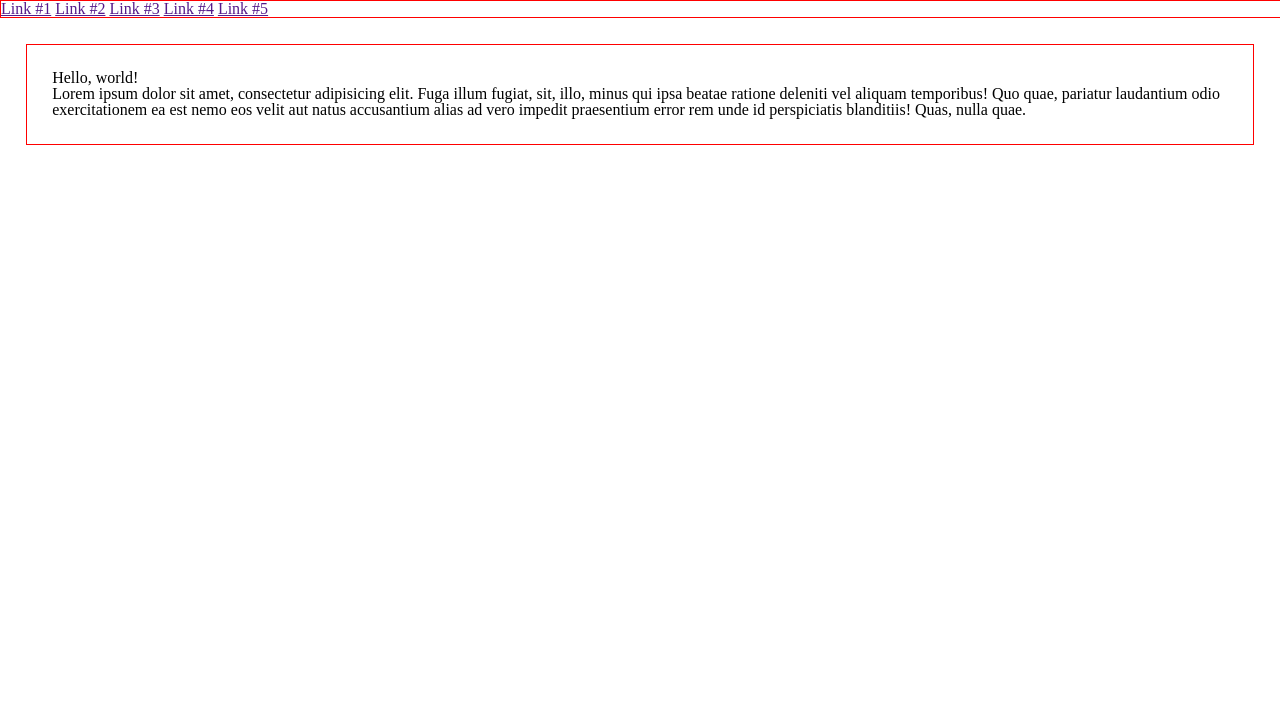
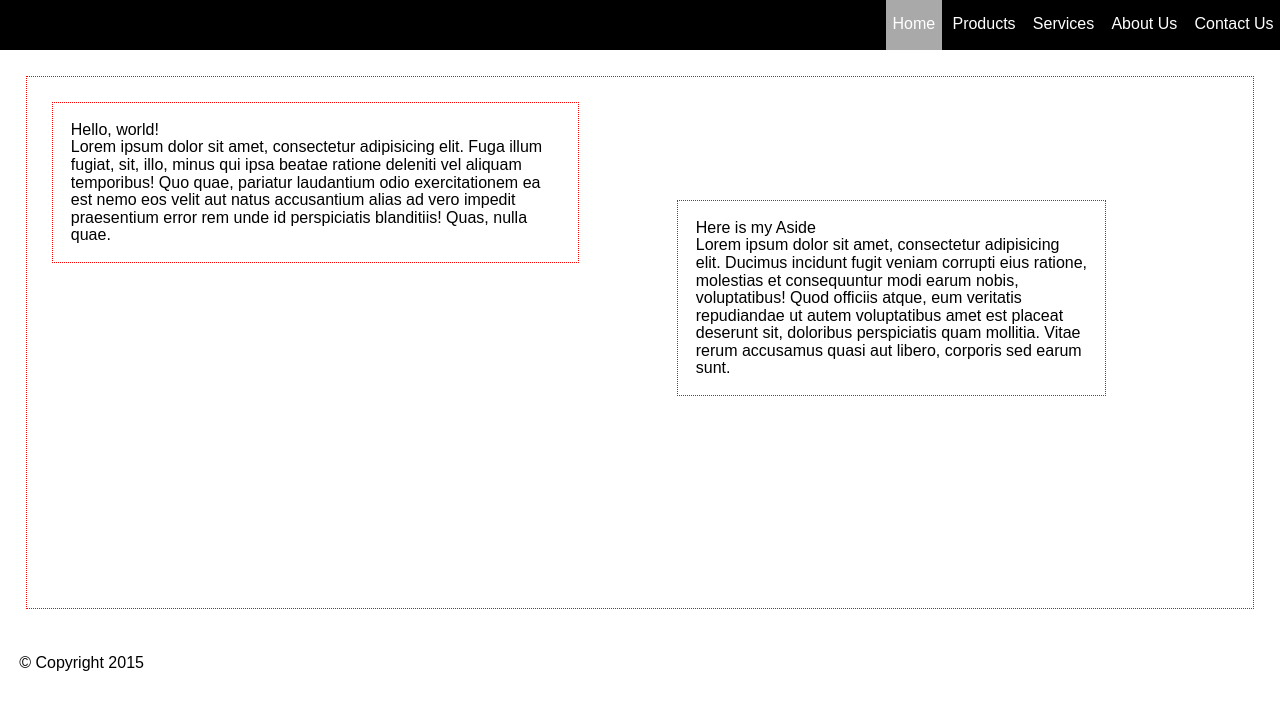
Before and after one commit to GeorgianCollege/COMP1002-Lesson10, a plain HTML site: page index.html in a window 1280 px wide. Drawn offline with Linux system fonts and the light colour scheme.

Commit message:
added more styles to main.css

```diff
--- a/Content/main.css
+++ b/Content/main.css
@@ -1,7 +1,10 @@
-.container {
-	margin: 2%;
-	padding: 2%;
+body {
+	font-family: Arial, Helvetica, sans-serif;
+	font-size: 100%;
+	line-height: 1.1em;
 }
+
+
 
 /* layout styles for column widths */
 .col-1 {
@@ -53,10 +56,63 @@
 }
 
 .testBorder {
-	border: 1px solid red;
+	border: 1px dotted red;
 }
 
 /* navigation sytles */
+header {
+	overflow: auto;
+}
+
+.active {
+	background-color: darkgray;
+}
+
+.nav {
+	height: 50px;
+	background-color: black;
+}
+
+.nav ul {
+	text-align: right;
+}
+
 .nav li {
-	display: inline;
+	display: inline-block;
+	padding: 15px 0.5% 5px 0.5%;
+	height: 50px;
 }
+
+.nav li:hover {
+	background-color: grey;
+}
+
+.nav a {
+	text-decoration: none;
+	color: white;
+}
+
+.left {
+	float: left;
+}
+
+.push-1 {
+	margin: 8.33%;
+}
+
+.push-2 {
+	margin: 16.66%;
+}
+
+.container {
+	margin: 2%;
+	padding: 2%;
+	min-height: 60vh;
+	overflow: auto
+}
+
+.content {
+	padding: 1.5%;
+}
+
+/* footer styles */
--- a/index.html
+++ b/index.html
@@ -1,32 +1,55 @@
 <!DOCTYPE html>
 <html lang="en">
+
 <head>
   <meta charset="utf-8">
   <meta http-equiv="X-UA-Compatible" content="IE=edge">
-    <meta name="viewport" content="width=device-width, initial-scale=1">
+  <meta name="viewport" content="width=device-width, initial-scale=1, height=device-height">
 
   <title>COMP1002 - Lesson 10</title>
   <!-- CSS Section -->
   <link rel="stylesheet" href="Content/reset.css">
   <link rel="stylesheet" href="Content/main.css">
 </head>
+
 <body>
-    <header class="col-12 testBorder">
+  <!-- Header -->
+  <header class="col-12">
+    <!-- Main Nav -->
     <nav class="nav">
       <ul>
-          <li><a href="">Link #1</a></li>
-          <li><a href="">Link #2</a></li>
-          <li><a href="">Link #3</a></li>
-          <li><a href="">Link #4</a></li>
-          <li><a href="">Link #5</a></li>
+        <li class="active"><a href="#">Home</a></li>
+        <li><a href="#">Products</a></li>
+        <li><a href="#">Services</a></li>
+        <li><a href="#">About Us</a></li>
+        <li><a href="#">Contact Us</a></li>
       </ul>
     </nav>
   </header>
 
   <div class="container testBorder">
+    <main class="testBorder content col-5 left">
       <h1>Hello, world!</h1>
-      <p>Lorem ipsum dolor sit amet, consectetur adipisicing elit. Fuga illum fugiat, sit, illo, minus qui ipsa beatae ratione deleniti vel aliquam temporibus! Quo quae, pariatur laudantium odio exercitationem ea est nemo eos velit aut natus accusantium alias ad vero impedit praesentium error rem unde id perspiciatis blanditiis! Quas, nulla quae.</p>
+      <p>Lorem ipsum dolor sit amet, consectetur adipisicing elit. Fuga illum fugiat, sit, illo, minus qui ipsa beatae ratione
+        deleniti vel aliquam temporibus! Quo quae, pariatur laudantium odio exercitationem ea est nemo eos velit aut natus
+        accusantium alias ad vero impedit praesentium error rem unde id perspiciatis blanditiis! Quas, nulla quae.</p>
+    </main>
+
+    <aside class="content testBorder col-4 left push-1">
+      <h3>Here is my Aside</h3>
+      <p>Lorem ipsum dolor sit amet, consectetur adipisicing elit. Ducimus incidunt fugit veniam corrupti eius ratione, molestias et consequuntur modi earum nobis, voluptatibus! Quod officiis atque, eum veritatis repudiandae ut autem voluptatibus amet est placeat deserunt sit, doloribus perspiciatis quam mollitia. Vitae rerum accusamus quasi aut libero, corporis sed earum sunt.</p>
+    </aside>
+
+
+
   </div>
 
+
+
+  <footer class="content">
+    <h4>&copy; Copyright 2015</h4>
+  </footer>
+
 </body>
+
 </html>
```
Lines whose indentation alone changed are shown as unchanged.
